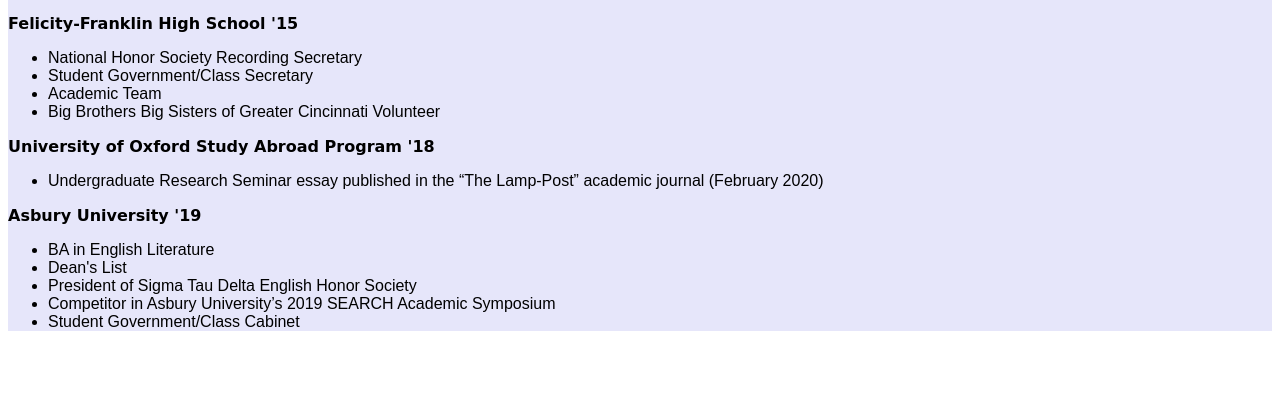
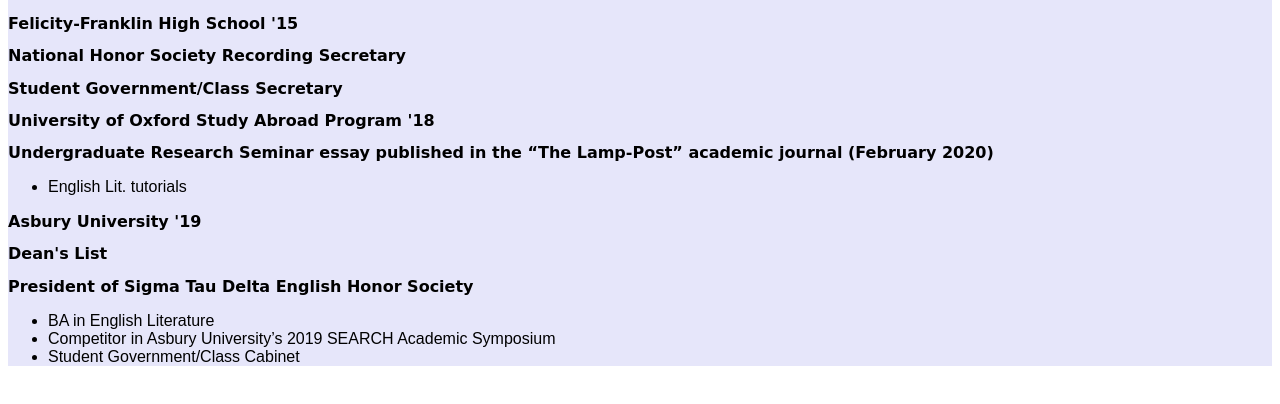
Before and after one commit to hallallisongrace/AboutMe, a plain HTML site: page education.html in a window 1280 px wide. Shown: the part 158-562 px from the top of the page. Drawn offline with Linux system fonts and the light colour scheme; a web font is replaced by a local one.

Commit message:
aboutmeproject

```diff
--- a/education.html
+++ b/education.html
@@ -25,13 +25,7 @@ h2{font-size: 16px;
 
     h1{font-family:'Mrs Saint Delafield'}
 
-
-
 </style>
-
-
-
-
 
     <h1>Education</h1>
 
@@ -43,32 +37,24 @@ h2{font-size: 16px;
 
 
     <h2>Felicity-Franklin High School '15</h2>
-        <ul>
-            <li>National Honor Society Recording Secretary</li>
-            <li>Student Government/Class Secretary</li>
-            <li>Academic Team</li>
-            <li>Big Brothers Big Sisters of Greater Cincinnati Volunteer</li>
-        </ul>
+        <h2>National Honor Society Recording Secretary<h2></h2>
+        <h2>Student Government/Class Secretary</h2>
 
 
         <h2>University of Oxford Study Abroad Program '18</h2>
-        <ul>
-            <li>
-                Undergraduate Research Seminar essay published in the “The Lamp-Post” academic journal (February 2020)
-            </li>
-        </ul>
-
+        <h2>Undergraduate Research Seminar essay published in the “The Lamp-Post” academic journal (February 2020)</h2>
+            <ul>
+                <li>English Lit. tutorials</li>
+            </ul>
 
     <h2>Asbury University '19</h2>
+    <h2>Dean's List</h2>
+    <h2>President of Sigma Tau Delta English Honor Society</h2>
         <ul>
             <li>BA in English Literature</li>
-            <li>Dean's List</li>
-            <li>President of Sigma Tau Delta English Honor Society</li>
             <li>Competitor in Asbury University’s 2019 SEARCH Academic Symposium</li>
             <li>Student Government/Class Cabinet</li>
-        </ul>
-
-
+            </ul>
 
 </body>
 </html>
```
